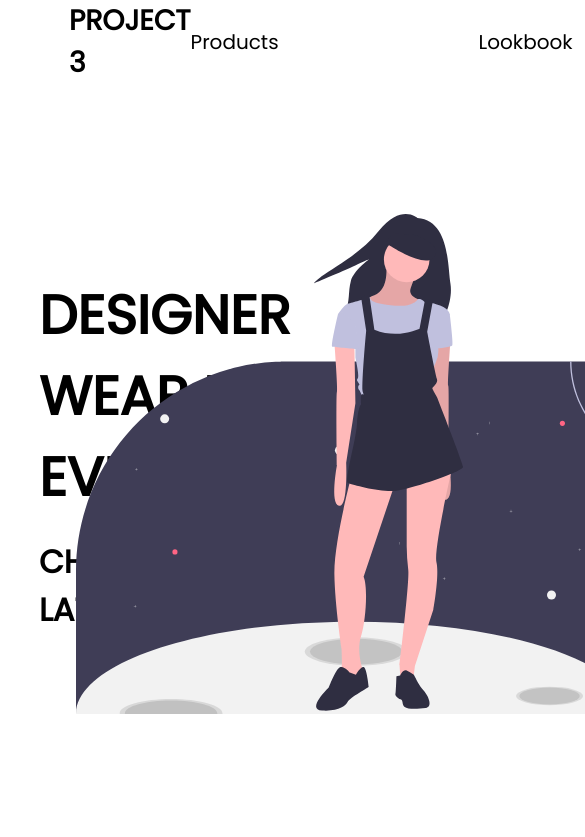
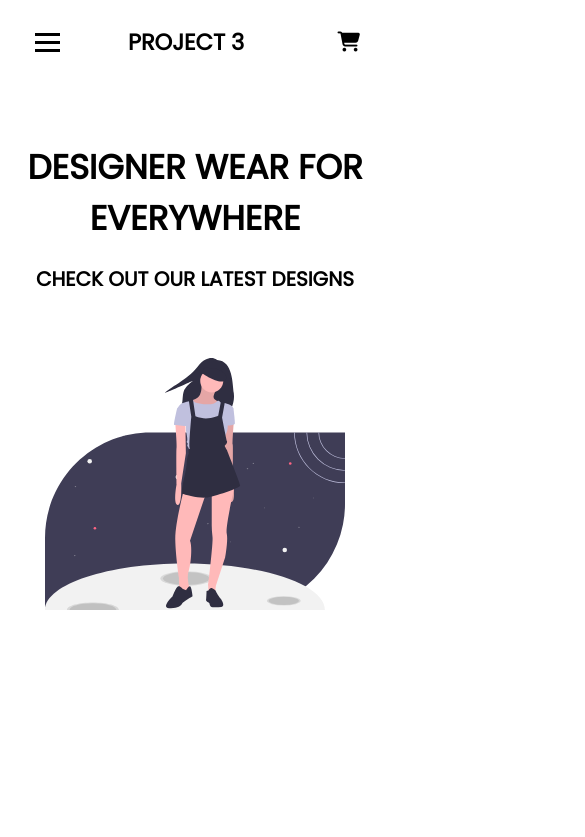
Before and after one commit to seanmatthews97/seanmatthews97.github.io, a plain HTML site: page index.html in a window 390 px wide. Shown: the top 837 px of the page, 585 px wide, since content can reach past the window. Drawn offline with Linux system fonts and the light colour scheme.

Commit message:
added some media queries for mobile

```diff
--- a/index.html
+++ b/index.html
@@ -12,7 +12,12 @@
     ></script>
   </head>
   <body>
-    <header>
+    <header class="top-nav">
+      <div class="burger">
+        <div class="line1"></div>
+        <div class="line2"></div>
+        <div class="line3"></div>
+      </div>
       <div class="logo">
         <h3 class="logo-text">Project 3</h3>
       </div>
@@ -25,6 +30,11 @@
           </li>
         </ul>
       </nav>
+      <ul>
+        <li>
+          <a href="#" class="cart-mobile"><i class="fas fa-shopping-cart"></i> </a>
+        </li>
+      </ul>
     </header>
     <section class="page">
         <div class="details">
--- a/style.css
+++ b/style.css
@@ -53,6 +53,35 @@ nav {
   font-size: 20px;
 }
 
+ul {
+  list-style: none;
+}
+
+.cart-mobile {
+  /* margin-right: 0; */
+  /* margin-left: 3em; */
+  color: black;
+  font-size: 20px;
+  list-style: none;
+  text-decoration: none;
+  display: none;
+  cursor: pointer;
+}
+
+.burger div {
+  width: 25px;
+  height: 3px;
+  background-color: black;
+  margin: 5px;
+}
+
+.burger {
+  display: none;
+  cursor: pointer;
+}
+
+/* End Nav */
+
 .page {
   min-height: 90vh;
   display: grid;
@@ -87,3 +116,60 @@ nav {
   height: 500px;
   cursor: pointer;
 }
+
+@media screen and (max-width: 600px) {
+  html {
+    overflow-x: hidden;
+  }
+  .top-nav {
+    width: 100vw;
+  }
+  .logo {
+    font-size: 1.2em;
+    font-weight: bolder;
+    flex: 3;
+    justify-content: center;
+  }
+  .nav-links {
+    display: none;
+  }
+  .burger {
+    display: block;
+    margin-right: 3em;
+    flex: 1;
+  }
+
+  .cart-mobile {
+    display: block;
+    flex: 1;
+    justify-content: flex-end;
+  }
+
+  .page {
+    grid-template-columns: 5% 1fr 5%;
+    align-items: center;
+  }
+
+  .details {
+    grid-column: 2 / 3;
+    margin-top: 3em;
+    text-align: center;
+  }
+
+  .details h1 {
+    font-size: 34px;
+  }
+
+  .details h2 {
+    font-size: 20px;
+  }
+
+  .hero {
+    grid-column: 2/3;
+  }
+
+  .hero img {
+    width: 300px;
+    height: 300px;
+  }
+}
```
